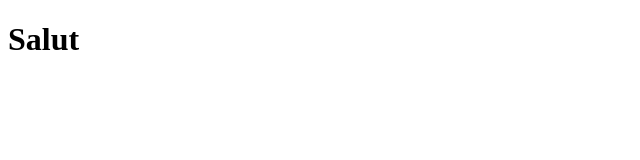
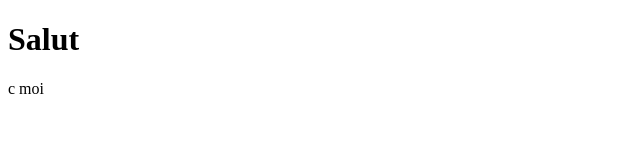
Before and after one commit to NassimHachem/OpenClassroomsProjects, a plain HTML site: page index.html in a window 1280 px wide. Shown: the full height of the page, 0-640 px from the left. Drawn offline with Linux system fonts and the light colour scheme.

Commit message:
Update index.html

```diff
--- a/index.html
+++ b/index.html
@@ -5,5 +5,6 @@
     </head>
     <body>
         <h1>Salut</h1>
+        <p>c moi</p>
     </body>
 </html>
```
